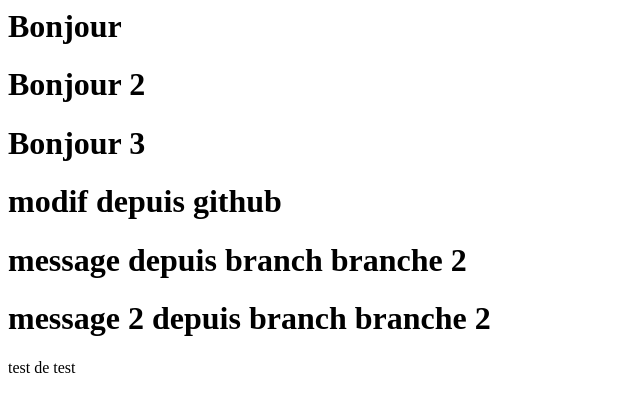
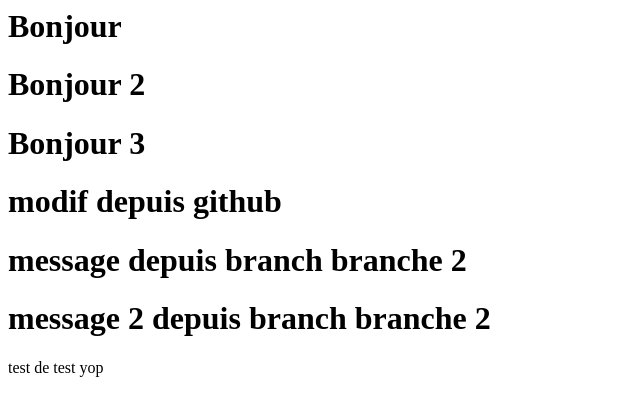
Before and after one commit to dardourMed987/Formation03032023, a plain HTML site: page index.html in a window 1280 px wide. Shown: the full height of the page, 0-640 px from the left. Drawn offline with Linux system fonts and the light colour scheme.

Commit message:
Update index.html

```diff
--- a/index.html
+++ b/index.html
@@ -8,5 +8,7 @@
 <h1> modif depuis github </h1>
 <h1> message depuis branch branche 2 </h1>
 <h1> message 2 depuis branch branche 2 </h1> test de test
+
+  yop
 </body>
 </html>
```
